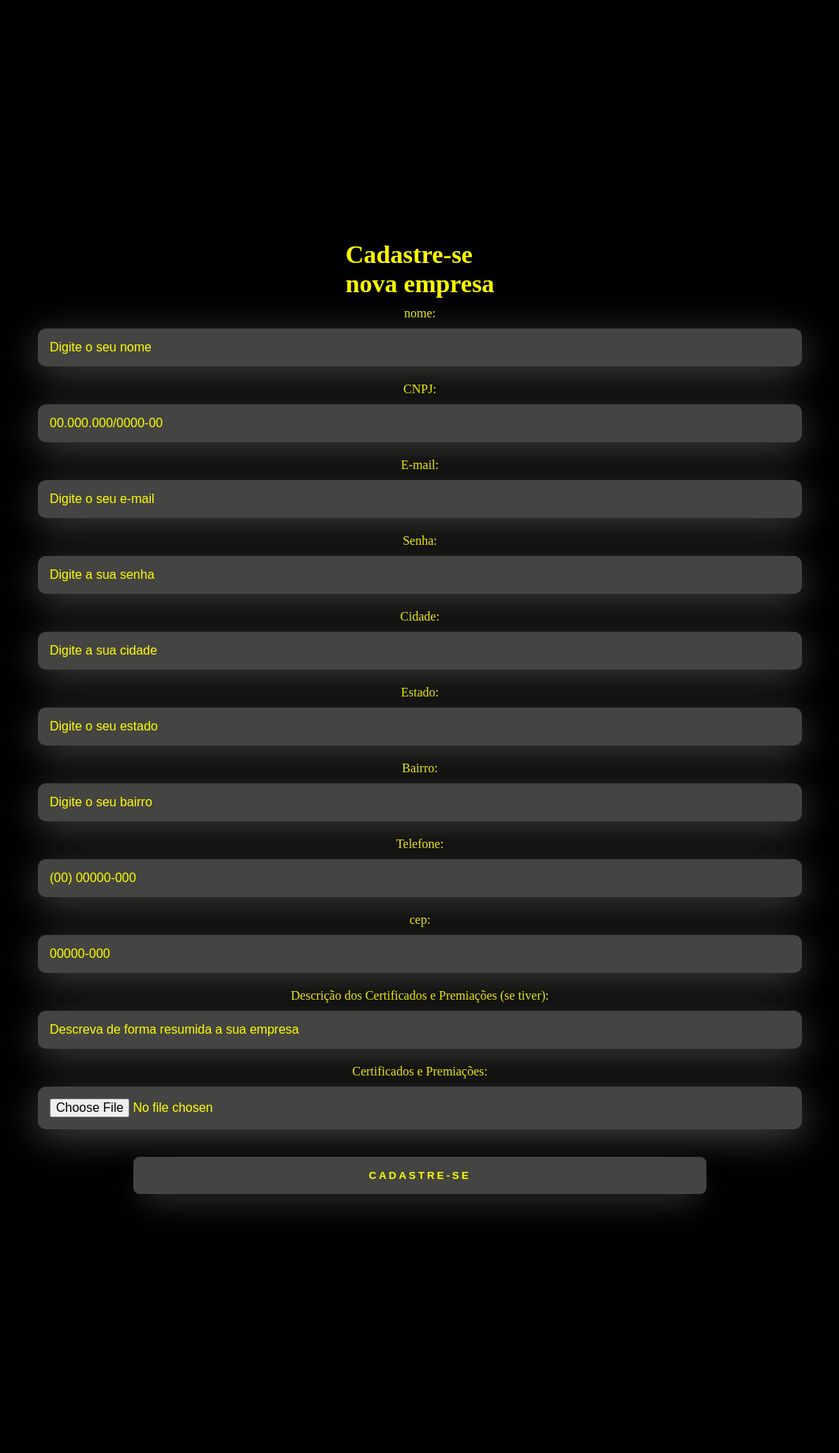
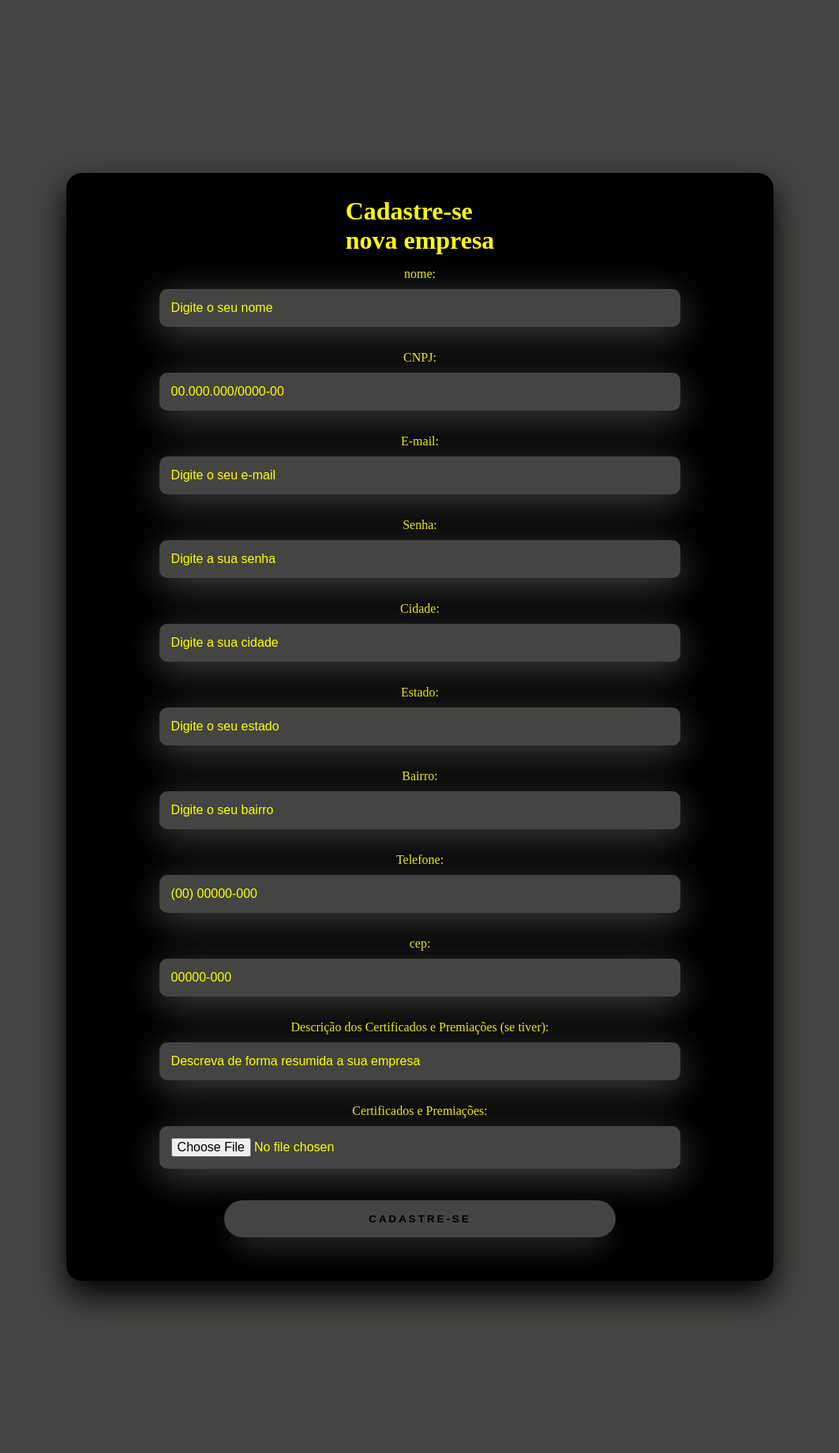
Before and after one commit to Felipe7700/Maqueicous, a Flask app: template Maqueicous-1f79467f9f41d2d35226ed54b3450638993ca87a/Maqueicous-main/Feh/templates/cadastro_empr.html in a window 1280 px wide. Shown: the whole page at 79% size, without its empty margins (108-1171 px from the left). Run offline with Flask 3, Linux system fonts and the light colour scheme; the template is opened without the code that fills it, so the values that code supplies are empty.

Commit message:
Update style_cadastro.css

```diff
--- a/Maqueicous-1f79467f9f41d2d35226ed54b3450638993ca87a/Maqueicous-main/Feh/static/style_cadastro.css
+++ b/Maqueicous-1f79467f9f41d2d35226ed54b3450638993ca87a/Maqueicous-main/Feh/static/style_cadastro.css
@@ -1,31 +1,37 @@
+/* Reset de margem padrão para o corpo */
 body {
     margin: 0;
 }
 
+/* Utilizar o box-sizing:border-box para melhorar o cálculo do tamanho dos elementos */
 body * {
     box-sizing: border-box;
 }
 
+/* Estilos para a seção principal */
 .main {
     width: 100vw;
     height: 230vh;
-    background: #000000;
+    background: #444442;
     display: flex;
     justify-content: center;
     align-items: center;
 }
 
+/* Estilos para o cartão */
 .card {
-    width: 100%;
-    display: flex;
-    justify-content: center;
-    align-items: center;
+    width: 70%;
+    background: #000000;
     flex-direction: column;
     padding: 30px 35px;
     border-radius: 20px;
     box-shadow: 0px 18px 40px #000000;
+    display: flex;
+    justify-content: center;
+    align-items: center;
 }
 
+/* Estilos para os títulos do cartão */
 .card > h1 {
     color: #FFFF00;
     font-weight: 800;
@@ -36,19 +42,17 @@ body * {
 
 .card > h2 {
     color: #FFFF00;
-    font-weight: 50;
-    margin: none;
-    align-items: center;
-    flex-direction: column;
+    font-weight: 500; /* Alterado para 500 para ser mais semântico */
+    margin: 0; /* Removido "none" que não é uma propriedade válida */
 }
 
+/* Estilos para os campos de entrada */
 .textfield {
     width: 100%;
     display: flex;
     flex-direction: column;
     align-items: center;
-    justify-content: center;
-    margin: 10px 0px;
+    margin: 15px 0; /* Aumentado o espaçamento vertical */
 }
 
 .textfield > input {
@@ -73,38 +77,54 @@ body * {
     color: #FFFF00;
 }
 
+/* Estilos para os botões */
 .btn {
+    display: block;
+    text-align: center; /* Adicionado para alinhar o texto do botão ao centro */
     width: 60%;
     padding: 16px 0px;
-    margin: 25px;
+    margin: 25px auto; /* Removido margin-right e margin-left, e centralizado verticalmente com "auto" */
     border: none;
-    border-radius: 8px;
+    border-radius: 100px;
     outline: none;
     text-transform: uppercase;
     font-weight: 800;
     letter-spacing: 3px;
-    color: #FFFF00;
+    color: #000000;
     background: #444442;
     cursor: pointer;
     box-shadow: 0px 18px 40px -12px #444442;
+    transition: transform 200ms ease-in-out;
 }
 
-@media only screen and (max-width: 950px){
-    .card{
+.btn > a {
+    text-decoration: none;
+    color: #000000;
+}
+
+.btn:hover {
+    transform: scale(1.05);
+    background: #FFFF00;
+    color: #000000;
+}
+
+/* Media queries para responsividade */
+@media only screen and (max-width: 950px) {
+    .card {
         width: 85%;
     }
 }
 
-@media only screen and (max-width: 600px){
-    .main-login{
+@media only screen and (max-width: 600px) {
+    .main {
         flex-direction: column;
     }
 
-    .card > h1{
+    .card > h1 {
         display: none;
     }
 
-    .card{
+    .card {
         width: 90%;
     }
 }
```
